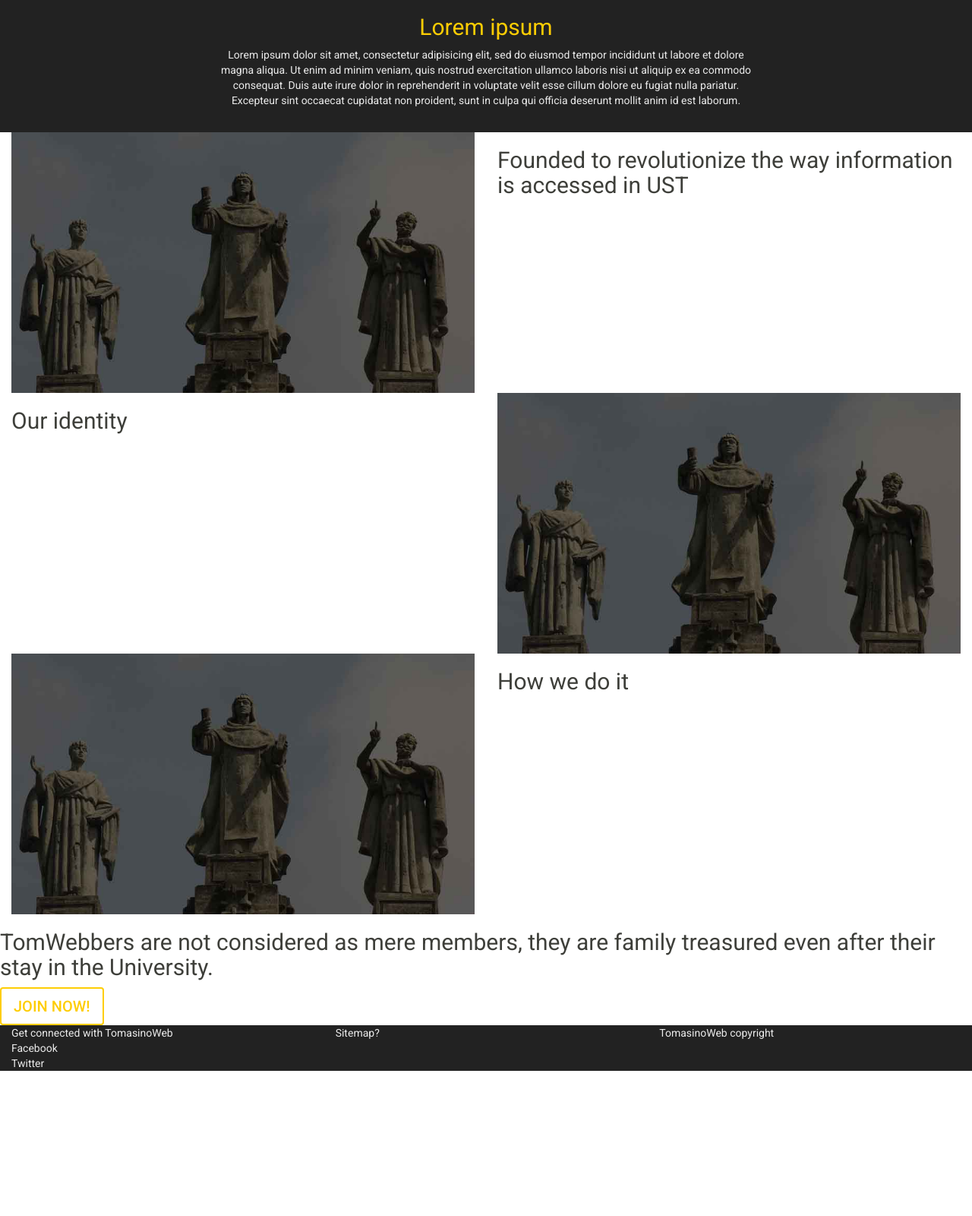
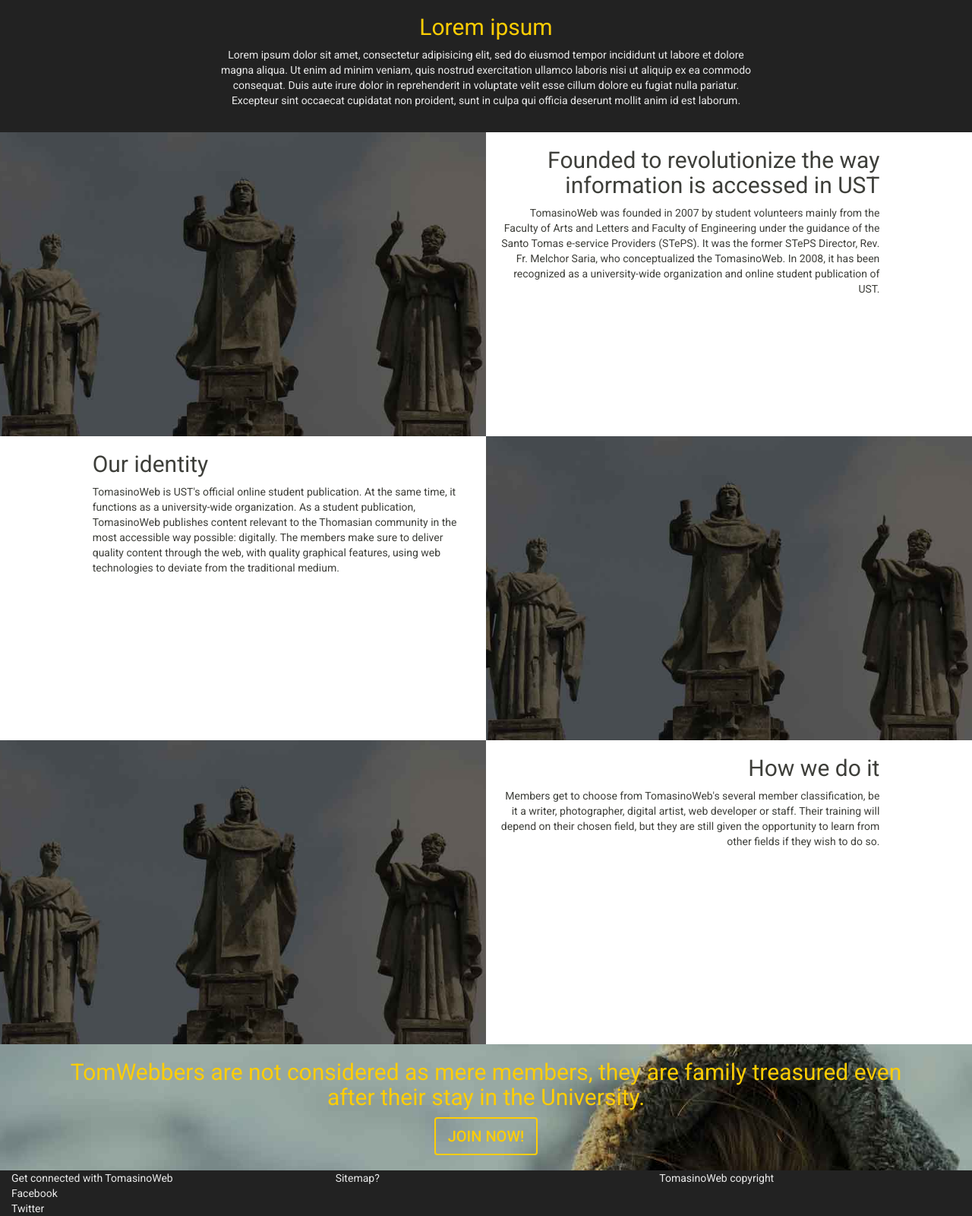
Before and after one commit to raaims/tomweb-recruitment-portal, a PHP site: page /about.php in a window 1280 px wide. Shown: the part 321-1921 px from the top of the page at 76% size. Before the commit the page ends 1730 px from the top, so only its background shows below. Run offline with PHP 8.4, Linux system fonts and the light colour scheme; some libraries are stand-ins or nearby versions.

Commit message:
Done with the initail layout of about.php

```diff
--- a/about.php
+++ b/about.php
@@ -1,5 +1,5 @@
 <?php
-$title = "About | Join - TomasinoWeb";
+$title = "About Us | Join - TomasinoWeb";
 include 'header.php';
  ?>
       <div class="header about container-fluid text-center">
@@ -15,37 +15,39 @@ include 'header.php';
 
       <div class="container-fluid">
         <div class="row">
-          <div class="col-md-6">
-            <img class="img-responsive" src="images/about-1.jpg" alt="" />
+          <div class="col-md-6 about-img-1">
           </div>
 
-          <div class="col-md-6">
-            <h2>Founded to revolutionize the way information is accessed in UST</h2>
+          <div class="col-md-5">
+            <h2 class="text-right">Founded to revolutionize the way information is accessed in UST</h2>
+            <p class="text-right">TomasinoWeb was founded in 2007 by student volunteers mainly from the Faculty of Arts and Letters and Faculty of Engineering under the guidance of the Santo Tomas e-service Providers (STePS). It was the former STePS Director, Rev. Fr. Melchor Saria, who conceptualized the TomasinoWeb. In 2008, it has been recognized as a university-wide organization and online student publication of UST.</p>
           </div>
         </div>
 
         <div class="row light-gray-bg">
-          <div class="col-md-6 col-md-push-6">
-            <img class="img-responsive" src="images/about-1.jpg" alt="" />
+          <div class="about-img-2 col-md-6 col-md-push-6">
           </div>
 
-          <div class="col-md-6 col-md-pull-6">
+          <div class="col-md-5 col-md-pull-5">
             <h2>Our identity</h2>
+            <p>TomasinoWeb is UST's official online student publication. At the same time, it functions as a university-wide organization. As a student publication, TomasinoWeb publishes content relevant to the Thomasian community in the most accessible way possible: digitally. The members make sure to deliver quality content through the web, with quality graphical features, using web technologies to deviate from the traditional medium.</p>
           </div>
 
         </div>
 
         <div class="row">
-          <div class="col-md-6">
-            <img class="img-responsive" src="images/about-1.jpg" alt="" />
+          <div class="about-img-3 col-md-6">
           </div>
 
-          <div class="col-md-6">
-            <h2>How we do it</h2>
+          <div class="col-md-5">
+            <h2 class="text-right">How we do it</h2>
+            <p class="text-right">Members get to choose from TomasinoWeb's several member classification, be it a writer, photographer, digital artist, web developer or staff. Their training will depend on their chosen field, but they are still given the opportunity to learn from other fields if they wish to do so.</p>
           </div>
         </div>
+      </div>
 
-        <div class="row about-footer">
+      <div class="container-fluid about-footer">
+        <div class="container text-center">
           <h2>TomWebbers are not considered as mere members, they are family treasured even after their stay in the University.</h2>
           <button type="button" class="btn btn-default">
             Join Now!
--- a/css/main.css
+++ b/css/main.css
@@ -171,6 +171,30 @@ font-size: 20px;
   color: #111111;
 }
 
+.about-img-1, .about-img-2, .about-img-3{
+  min-height: 50vh;
+  background-position: center;
+  background-size: cover;
+}
+
+.about-img-1{
+  background-image: url('../images/about-1.jpg');
+}
+
+.about-img-2{
+  background-image: url('../images/about-1.jpg');
+}
+
+.about-img-3{
+  background-image: url('../images/about-1.jpg');
+}
+
+.about-footer{
+  background-image: url('../images/about-bg.jpg');
+  color: #FECD04;
+  padding-bottom: 20px;
+}
+
 blockquote{
   border-left: 5px solid #FECD04;
 }
```
